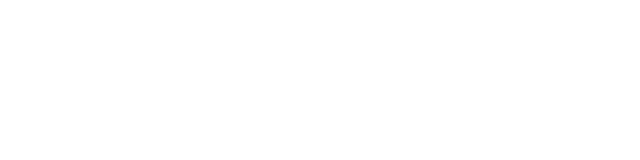
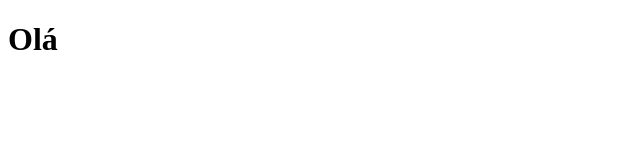
Before and after one commit to Brxlx/automated-code-pattern, a React (Create React App) app: page / in a window 1280 px wide. Shown: the top 160 px of the page, without its empty margins (0-640 px from the left). Built offline with nearby package versions, Linux system fonts and the light colour scheme.

Commit message:
style: 💄 retornando h1

```diff
--- a/src/App.tsx
+++ b/src/App.tsx
@@ -2,7 +2,7 @@
 
 function App() {
   return (
-    <div className="App" />
+    <h1>Olá</h1>
   );
 }
 export default App;
```
